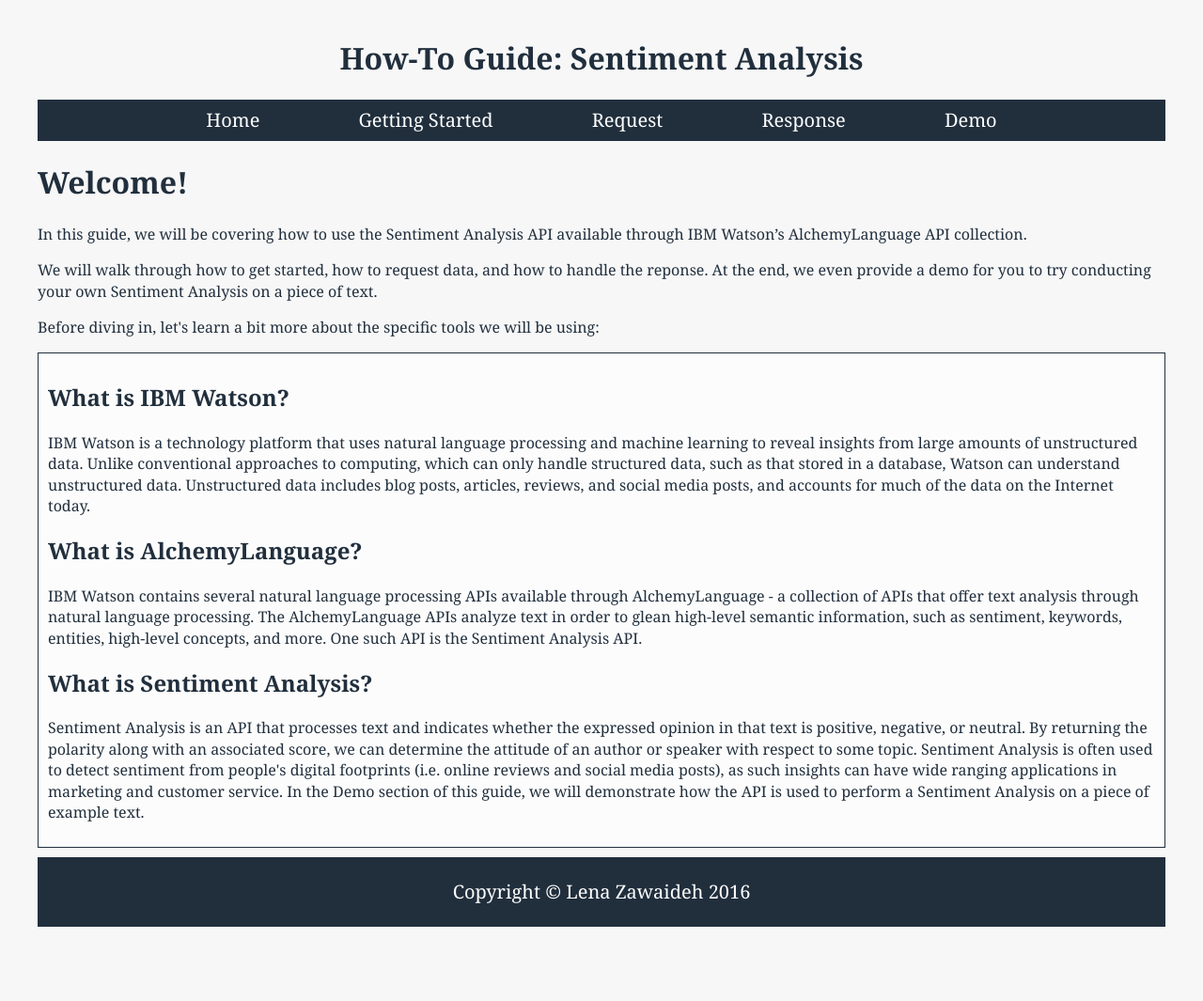
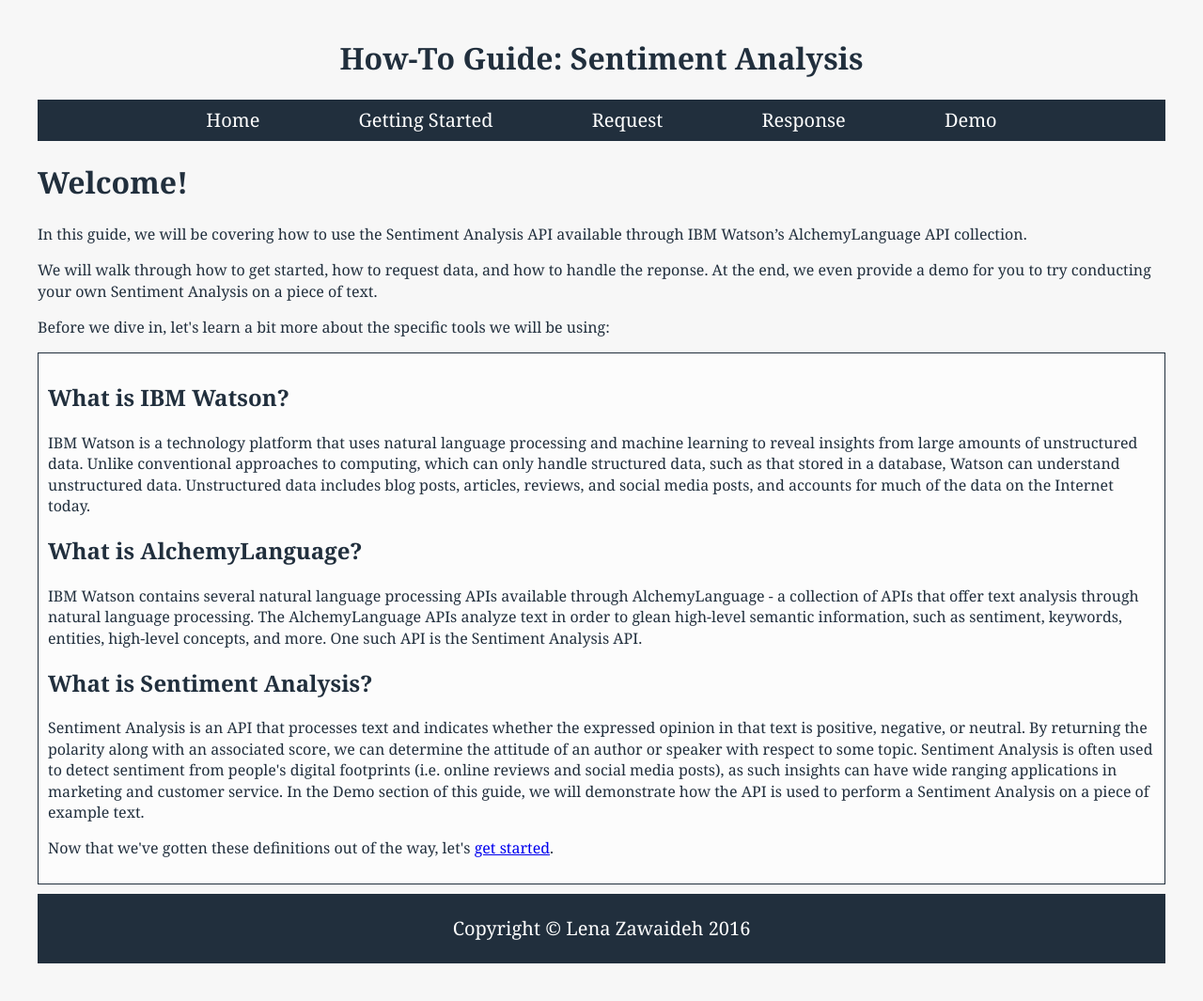
Before and after one commit to lenaz/How-To-Guide, a Jekyll site: the page built from index.html, in a window 1280 px wide. Shown: the whole page at 94% size. Built offline with Jekyll 4.4.1, drawn with Linux system fonts in a browser that asks for light colours; Markdown is read by kramdown in place of the engine named in the settings; before the commit the page ends 1026 px from its top, so only the background shows below that.

Commit message:
Update index.html

```diff
--- a/index.html
+++ b/index.html
@@ -6,7 +6,7 @@ layout: default
 
 <p>In this guide, we will be covering how to use the Sentiment Analysis API available through IBM Watson’s AlchemyLanguage API collection.</p>
 <p>We will walk through how to get started, how to request data, and how to handle the reponse. At the end, we even provide a demo for you to try conducting your own Sentiment Analysis on a piece of text. </p>
-<p>Before diving in, let's learn a bit more about the specific tools we will be using:</p>
+<p>Before we dive in, let's learn a bit more about the specific tools we will be using:</p>
 
 <div class="definitions">
 <h2>What is IBM Watson?</h2>
@@ -15,4 +15,5 @@ layout: default
 <p>IBM Watson contains several natural language processing APIs available through AlchemyLanguage - a collection of APIs that offer text analysis through natural language processing. The AlchemyLanguage APIs analyze text in order to glean high-level semantic information, such as sentiment, keywords, entities, high-level concepts, and more. One such API is the Sentiment Analysis API.</p>
 <h2>What is Sentiment Analysis?</h2>
 <p>Sentiment Analysis is an API that processes text and indicates whether the expressed opinion in that text is positive, negative, or neutral. By returning the polarity along with an associated score, we can determine the attitude of an author or speaker with respect to some topic. Sentiment Analysis is often used to detect sentiment from people's digital footprints (i.e. online reviews and social media posts), as such insights can have wide ranging applications in marketing and customer service. In the Demo section of this guide, we will demonstrate how the API is used to perform a Sentiment Analysis on a piece of example text.</p>
+  <p>Now that we've gotten these definitions out of the way, let's <a href="get-started.html">get started</a>.</p>
 </div>
```
